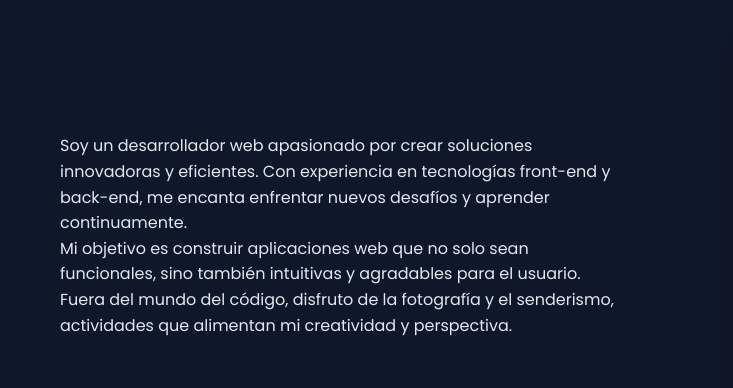
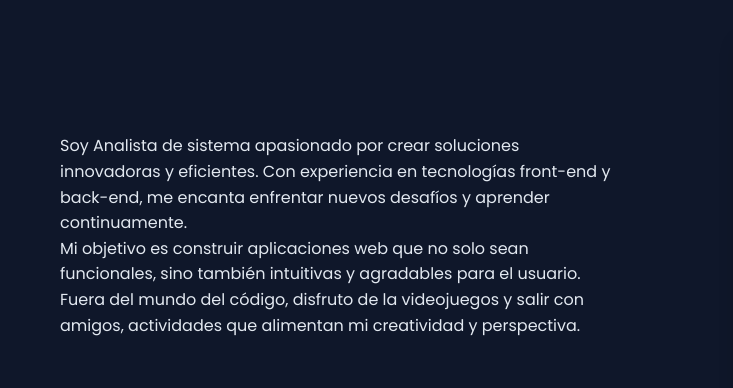
Before and after one commit to 3lvisDev/APEXCODELABS.github.io, a plain HTML site: page index.html in a window 1280 px wide. Shown: the part 960-1348 px from the top of the page, 0-733 px from the left. Drawn offline with Linux system fonts and the light colour scheme.

Commit message:
Update index.html

```diff
--- a/index.html
+++ b/index.html
@@ -3,7 +3,7 @@
 <head>
     <meta charset="UTF-8">
     <meta name="viewport" content="width=device-width, initial-scale=1.0">
-    <title>Tu Nombre - Portafolio</title>
+    <title>Elvis Da Silva - Portafolio</title>
     <link rel="stylesheet" href="https://cdnjs.cloudflare.com/ajax/libs/font-awesome/6.4.0/css/all.min.css">
     <style>
         @import url('https://fonts.googleapis.com/css2?family=Poppins:wght@300;400;600;700&display=swap');
@@ -311,8 +311,8 @@
             <h2 class="section-title">Sobre Mí</h2>
             <div class="about-content">
                 <div class="about-text">
-                    <p>Soy un desarrollador web apasionado por crear soluciones innovadoras y eficientes. Con experiencia en tecnologías front-end y back-end, me encanta enfrentar nuevos desafíos y aprender continuamente.</p>
-                    <p>Mi objetivo es construir aplicaciones web que no solo sean funcionales, sino también intuitivas y agradables para el usuario. Fuera del mundo del código, disfruto de la fotografía y el senderismo, actividades que alimentan mi creatividad y perspectiva.</p>
+                    <p>Soy Analista de sistema apasionado por crear soluciones innovadoras y eficientes. Con experiencia en tecnologías front-end y back-end, me encanta enfrentar nuevos desafíos y aprender continuamente.</p>
+                    <p>Mi objetivo es construir aplicaciones web que no solo sean funcionales, sino también intuitivas y agradables para el usuario. Fuera del mundo del código, disfruto de la videojuegos y salir con amigos, actividades que alimentan mi creatividad y perspectiva.</p>
                 </div>
                 <div class="about-image">
                     <img src="https://source.unsplash.com/random/400x400?portrait" alt="Tu Nombre">
```
